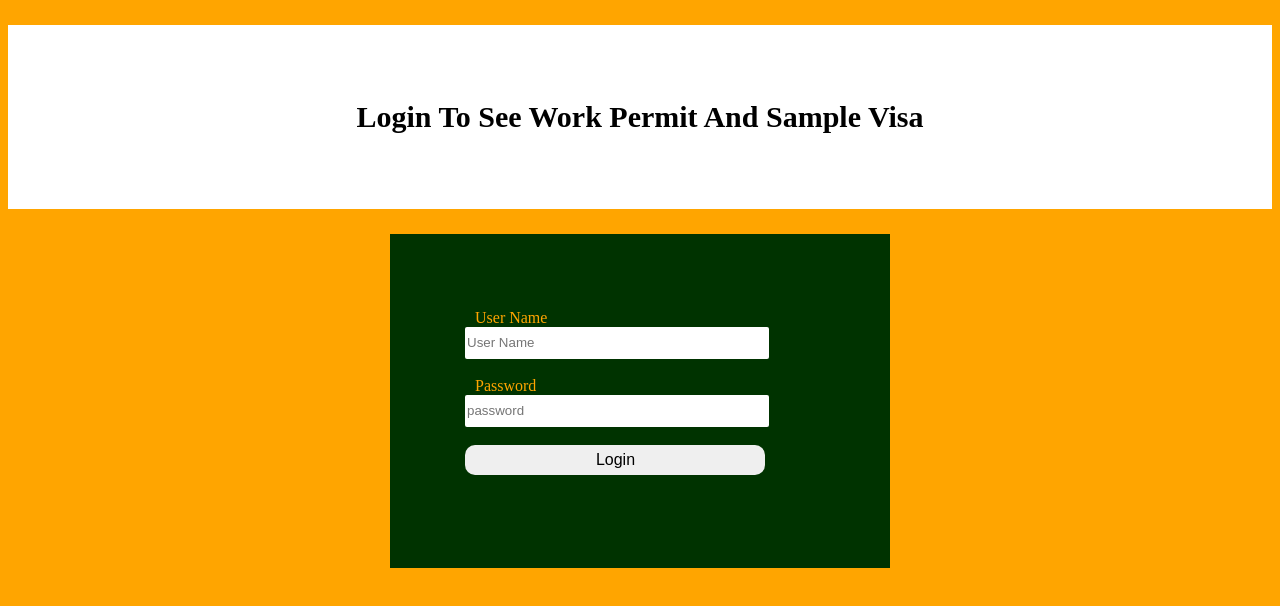
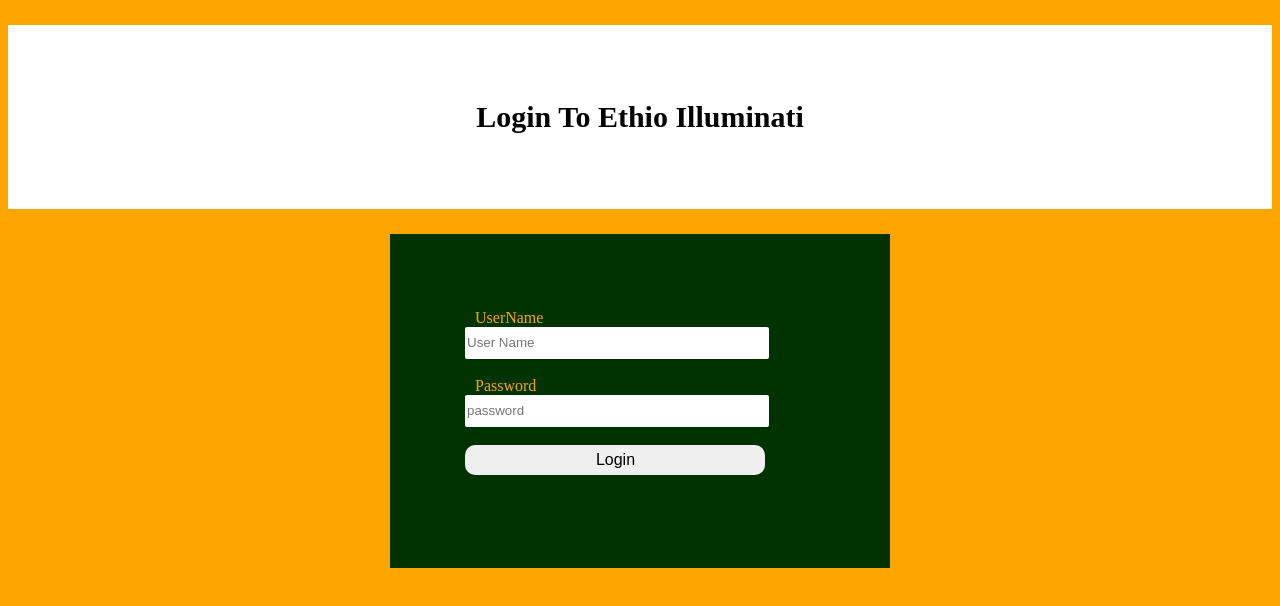
Before and after one commit to AbrshElmis/Dani, a plain HTML site: page index.html in a window 1280 px wide. Drawn offline with Linux system fonts and the light colour scheme.

Commit message:
index.html

```diff
--- a/index.html
+++ b/index.html
@@ -1,13 +1,13 @@
 <!DOCTYPE HTML>
 <html>
 <head>
-<title>Login For Work/Job Permit</title>
+<title>እንኳን ወደ ኢትዮ ኢሉሚናቲ ማህበር በሰላም መጡ</title>
 <script>
 function myFunction()
 {
 var un = document.forms["myForm"]["Uname"].value;
 var pw = document.forms["myForm"]["Pass"].value;
-if(un=="+251967014909" && pw=="EP7309716")
+if(un=="+966537985831" && pw=="ET985831")
 {
 window.location.href="wellcome.html";
 }
@@ -72,10 +72,10 @@ font-size:16px;
 </style>
 </head>
 <body>
-<h2> Login To See Work Permit And Sample Visa</h2>
+<h2> Login To Ethio Illuminati</h2>
 <div class="div1">
 <form name="myForm" method="post">
-<lebel>User Name</lebel>
+<lebel>UserName</lebel>
 <input type="text" name="Uname" class="inputText" placeholder="User Name">
 <br><br>
 <lebel>Password</lebel>
```
